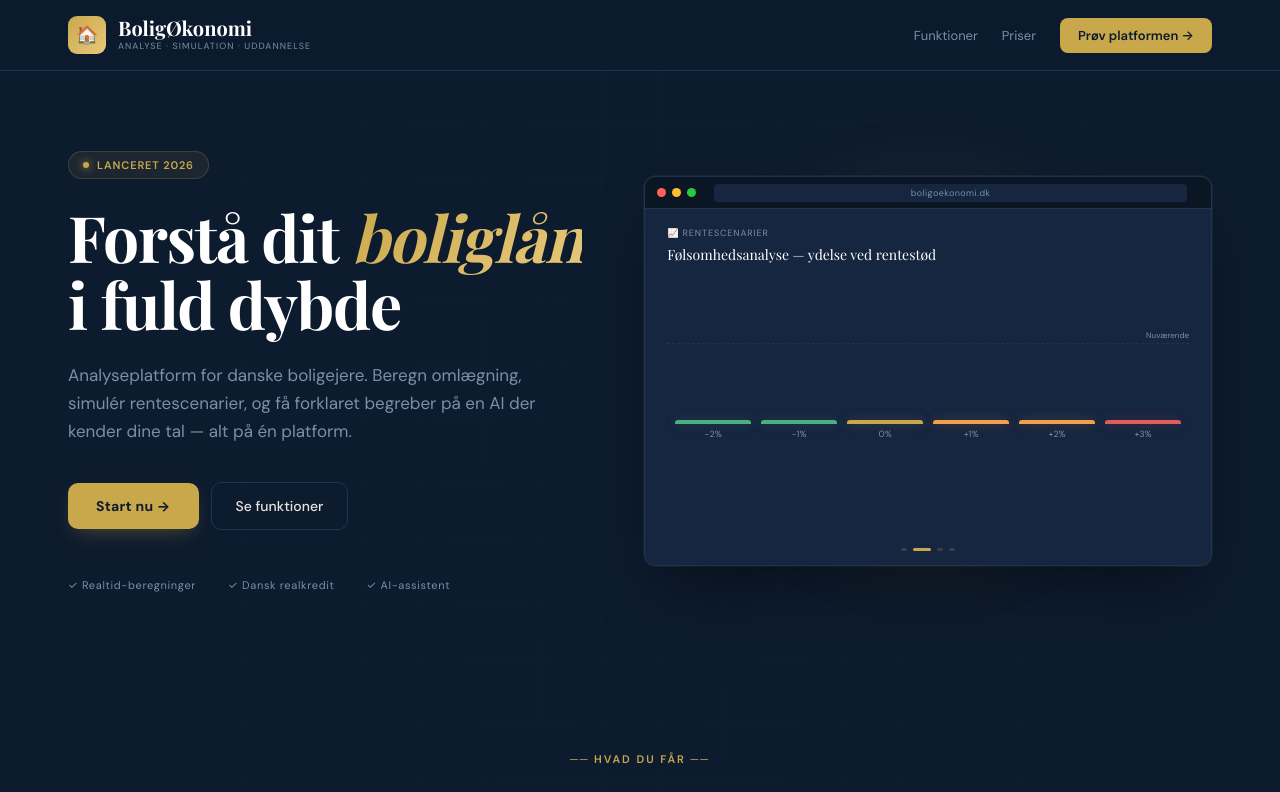
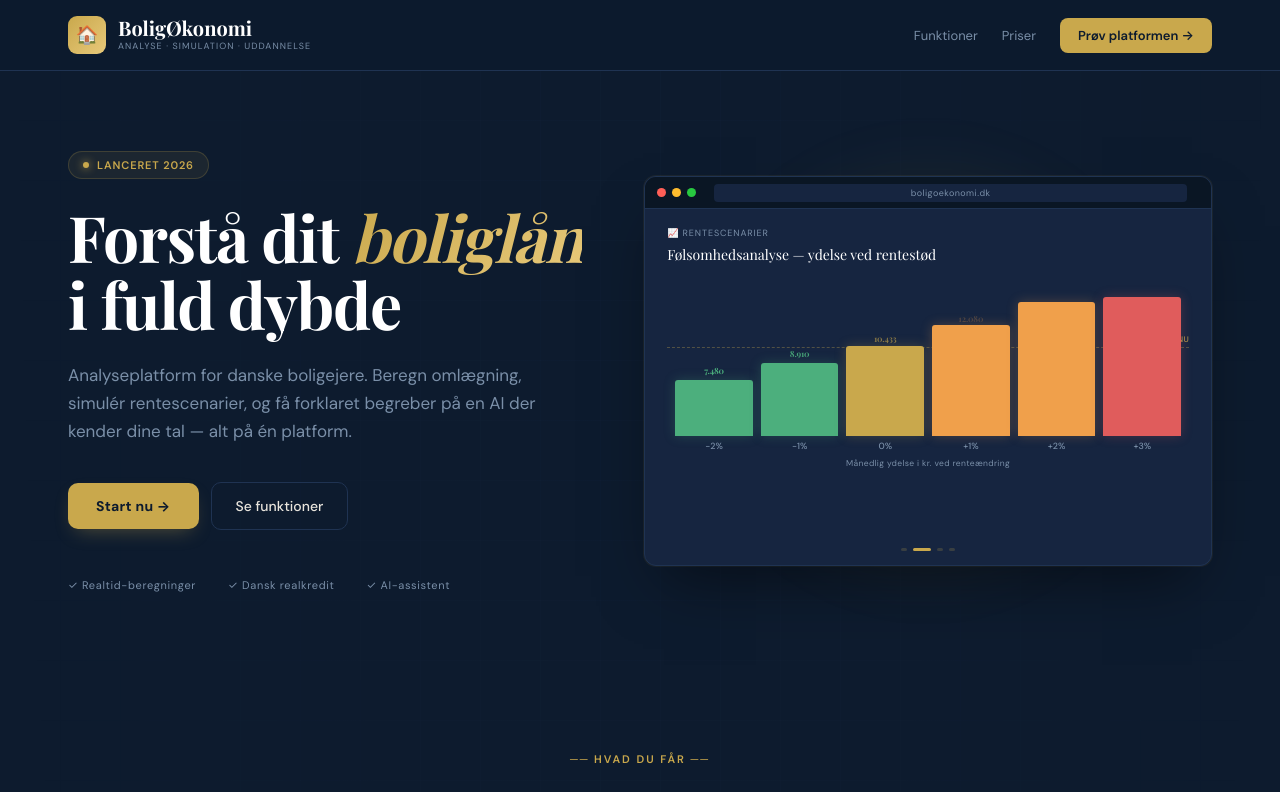
Before and after one commit to fatihyuk92-a11y/boligoekonomi, a React (Vite) app: page / in a window 1280 px wide. Shown: the top 792 px of the page. Built offline with nearby package versions, Linux system fonts and the light colour scheme.

Commit message:
Update HeroAnimation.jsx

```diff
--- a/src/components/HeroAnimation.jsx
+++ b/src/components/HeroAnimation.jsx
@@ -212,12 +212,12 @@
 /* ─────────────── SCENE 2: SCENARIOS ─────────────── */
 function SceneScenarios() {
   const bars = [
-    { label: "-2%", value: 0.6, color: C.ok },
-    { label: "-1%", value: 0.75, color: C.ok },
-    { label: "0%", value: 0.9, color: C.gold },
-    { label: "+1%", value: 1.05, color: C.warn },
-    { label: "+2%", value: 1.2, color: C.warn },
-    { label: "+3%", value: 1.35, color: C.bad },
+    { label: "−2%", value: 0.55, ydelse: 7480, color: C.ok },
+    { label: "−1%", value: 0.72, ydelse: 8910, color: C.ok },
+    { label: "0%", value: 0.88, ydelse: 10433, color: C.gold },
+    { label: "+1%", value: 1.04, ydelse: 12080, color: C.warn },
+    { label: "+2%", value: 1.20, ydelse: 13840, color: C.warn },
+    { label: "+3%", value: 1.38, ydelse: 15710, color: C.bad },
   ];
   return (
     <motion.div
@@ -230,27 +230,39 @@
       <div style={{ fontSize: 9, color: C.muted, textTransform: "uppercase", letterSpacing: "0.1em", marginBottom: 6 }}>
         📈 Rentescenarier
       </div>
-      <div style={{ fontSize: 14, color: "#fff", fontFamily: "Playfair Display, serif", marginBottom: 16 }}>
+      <div style={{ fontSize: 14, color: "#fff", fontFamily: "Playfair Display, serif", marginBottom: 18 }}>
         Følsomhedsanalyse — ydelse ved rentestød
       </div>
 
-      <div style={{ display: "flex", alignItems: "flex-end", height: 160, gap: 10, padding: "0 8px", position: "relative" }}>
-        {/* baseline line */}
-        <div style={{ position: "absolute", left: 0, right: 0, bottom: 96, borderTop: `1px dashed ${C.border}`, zIndex: 0 }}>
-          <span style={{ position: "absolute", right: 0, top: -14, fontSize: 8, color: C.muted }}>Nuværende</span>
+      <div style={{ display: "flex", alignItems: "flex-end", height: 170, gap: 8, padding: "0 8px", position: "relative" }}>
+        {/* baseline reference line */}
+        <div style={{ position: "absolute", left: 0, right: 0, top: 65, borderTop: `1px dashed ${C.gold}55`, zIndex: 0 }}>
+          <span style={{ position: "absolute", right: 0, top: -14, fontSize: 8, color: C.gold, letterSpacing: "0.04em" }}>NU</span>
         </div>
 
         {bars.map((b, i) => (
-          <div key={i} style={{ flex: 1, display: "flex", flexDirection: "column", alignItems: "center", gap: 4, zIndex: 1 }}>
+          <div key={i} style={{ flex: 1, display: "flex", flexDirection: "column", alignItems: "center", gap: 4, zIndex: 1, height: "100%", justifyContent: "flex-end" }}>
+            {/* value label */}
+            <motion.div
+              initial={{ opacity: 0, y: 4 }}
+              animate={{ opacity: 1, y: 0 }}
+              transition={{ delay: i * 0.12 + 0.5, duration: 0.4 }}
+              style={{ fontSize: 8.5, color: b.color, fontWeight: 700, fontFamily: "Playfair Display, serif", letterSpacing: "-0.02em" }}
+            >
+              {fmt(b.ydelse)}
+            </motion.div>
             <motion.div
               initial={{ height: 0 }}
-              animate={{ height: `${b.value * 70}%` }}
+              animate={{ height: `${b.value * 60}%` }}
               transition={{ delay: i * 0.12, duration: 0.7, ease: [0.34, 1.56, 0.64, 1] }}
               style={{ width: "100%", background: b.color, borderRadius: "3px 3px 0 0", minHeight: 4, boxShadow: `0 0 12px ${b.color}40` }}
             />
-            <div style={{ fontSize: 9, color: C.muted }}>{b.label}</div>
+            <div style={{ fontSize: 9, color: C.muted, fontWeight: 500 }}>{b.label}</div>
           </div>
         ))}
+      </div>
+      <div style={{ fontSize: 8.5, color: C.muted, textAlign: "center", marginTop: 6, letterSpacing: "0.04em" }}>
+        Månedlig ydelse i kr. ved renteændring
       </div>
     </motion.div>
   );
@@ -258,7 +270,7 @@
 
 /* ─────────────── SCENE 3: AI CHAT ─────────────── */
 function SceneAI() {
-  const fullText = "Med en restgæld på 2,4 mio. og fast rente på 4% kan en omlægning til 3% reducere din ydelse med ca. 1.380 kr./md. Kurstabet vil dog være ~72.000 kr...";
+  const fullText = "Beregning: Ved restgæld 2,4 mio., omlægning fra 4% til 3% reducerer månedlig ydelse med ca. 1.380 kr. Kurstab udgør ~72.000 kr. Break-even efter 52 mdr.";
   const [typed, setTyped] = useState("");
 
   useEffect(() => {
@@ -289,8 +301,8 @@
         animate={{ opacity: 1, y: 0 }}
         style={{ display: "flex", justifyContent: "flex-end", marginBottom: 10 }}
       >
-        <div style={{ maxWidth: "70%", padding: "9px 13px", background: `${C.gold}1a`, border: `1px solid ${C.gold}33`, borderRadius: "10px 10px 0 10px", fontSize: 11, color: C.text }}>
-          Skal jeg omlægge mit 4%-lån til 3%?
+        <div style={{ maxWidth: "75%", padding: "9px 13px", background: `${C.gold}1a`, border: `1px solid ${C.gold}33`, borderRadius: "10px 10px 0 10px", fontSize: 11, color: C.text }}>
+          Beregn effekten af omlægning fra 4% til 3%
         </div>
       </motion.div>
 
@@ -301,7 +313,7 @@
         transition={{ delay: 0.4 }}
         style={{ display: "flex", justifyContent: "flex-start" }}
       >
-        <div style={{ maxWidth: "82%", padding: "11px 14px", background: C.bg, border: `1px solid ${C.border}`, borderRadius: "10px 10px 10px 0", fontSize: 11, color: C.text, lineHeight: 1.6 }}>
+        <div style={{ maxWidth: "85%", padding: "11px 14px", background: C.bg, border: `1px solid ${C.border}`, borderRadius: "10px 10px 10px 0", fontSize: 11, color: C.text, lineHeight: 1.6 }}>
           <div style={{ color: C.gold, fontSize: 8, fontWeight: 700, marginBottom: 5, textTransform: "uppercase", letterSpacing: "0.08em" }}>🤖 Boligassistent</div>
           {typed}
           <motion.span
```
